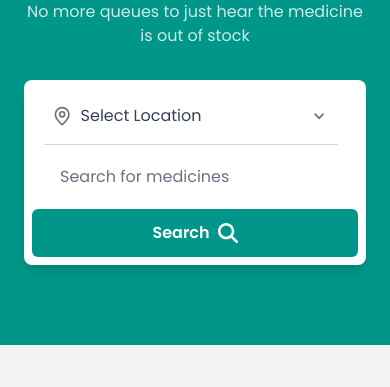
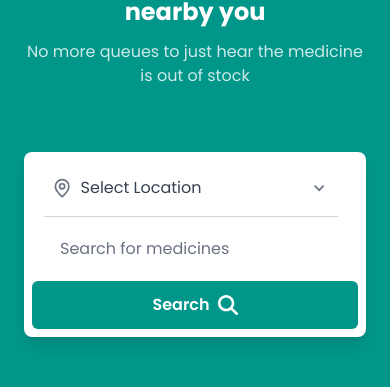
Before and after one commit to sayeedmunees/medsfinder, a React (Vite) app: page / in a window 390 px wide. Shown: the part 240-627 px from the top of the page. Built offline with nearby package versions, Linux system fonts and the light colour scheme.

Commit message:
Updated home layout

```diff
--- a/package.json
+++ b/package.json
@@ -11,6 +11,7 @@
   },
   "dependencies": {
     "@headlessui/react": "^2.2.9",
+    "@react-oauth/google": "^0.12.2",
     "@tailwindcss/vite": "^4.1.15",
     "axios": "^1.13.1",
     "react": "^19.1.1",
--- a/src/main.jsx
+++ b/src/main.jsx
@@ -1,13 +1,16 @@
 import { StrictMode } from "react";
 import { createRoot } from "react-dom/client";
+import { BrowserRouter } from "react-router-dom";
+import { GoogleOAuthProvider } from "@react-oauth/google";
 import "./index.css";
 import App from "./App.jsx";
-import { BrowserRouter } from "react-router-dom";
 
 createRoot(document.getElementById("root")).render(
   <StrictMode>
     <BrowserRouter>
-      <App />
+      <GoogleOAuthProvider>
+        <App />
+      </GoogleOAuthProvider>
     </BrowserRouter>
   </StrictMode>
 );
--- a/src/user/components/Login.jsx
+++ b/src/user/components/Login.jsx
@@ -1,9 +1,20 @@
 import React, { useState } from "react";
+import { FaGoogle } from "react-icons/fa";
 import { IoMdClose } from "react-icons/io";
 import { PiPillFill } from "react-icons/pi";
+import { useGoogleOneTapLogin } from "@react-oauth/google";
 
 const Login = ({ onLoginClick }) => {
   const [login, setLogin] = useState(true);
+
+  useGoogleOneTapLogin({
+    onSuccess: (credentialResponse) => {
+      console.log(credentialResponse);
+    },
+    onError: () => {
+      console.log("Login Failed");
+    },
+  });
 
   return (
     <>
@@ -177,6 +188,15 @@ const Login = ({ onLoginClick }) => {
                 >
                   Sign In
                 </button>
+
+                <button
+                  className="flex items-center justify-center gap-4 w-full py-3 px-4 border border-transparent rounded-md shadow-sm text-xs md:text-sm font-medium text-white bg-teal-600 hover:bg-teal-700 transition-colors cursor-pointer"
+                  type="submit"
+                  onClick={useGoogleOneTapLogin}
+                >
+                  <FaGoogle className="text-xl" />
+                  Sign In with Google
+                </button>
               </form>
               <p className="mt-6 text-center text-xs md:text-sm text-gray-600 cursor-default">
                 Don't have an account?
--- a/src/user/pages/HomePage.jsx
+++ b/src/user/pages/HomePage.jsx
@@ -93,14 +93,14 @@ const HomePage = () => {
       <Header from="home" onLoginClick={() => setShowLogin(true)} />
       <main>
         {/* hero */}
-        <section className="bg-teal-600 text-white pt-20 py-20 px-6 md:px-12 text-center">
+        <section className="bg-teal-600 text-white pt-30 md:pt-20 py-20 px-6 md:px-12 text-center">
           <h2 className="text-2xl md:text-5xl font-bold mb-3">
             Find medicines faster nearby you
           </h2>
           <p className="text-base md:text-xl text-white/80 ">
             No more queues to just hear the medicine is out of stock
           </p>
-          <div className="mt-8 max-w-2xl mx-auto bg-white rounded-lg shadow-lg p-2 flex flex-col md:flex-row items-center space-x-2">
+          <div className="mt-16 md:mt-8 max-w-2xl mx-auto bg-white rounded-lg shadow-lg p-2 flex flex-col md:flex-row items-center space-x-2">
             <div className="flex items-center p-2 w-[90%]">
               <LuMapPin className="text-2xl text-gray-500" />
               <select className="p-2 appearance-none border-none outline-none rounded-md text-gray-700 bg-white focus:border-teal-500 focus:ring-2 focus:ring-teal-200 cursor-pointer w-full">
```
Also changed, not shown: 1 other file (tests, documents, lock files or other folders).
